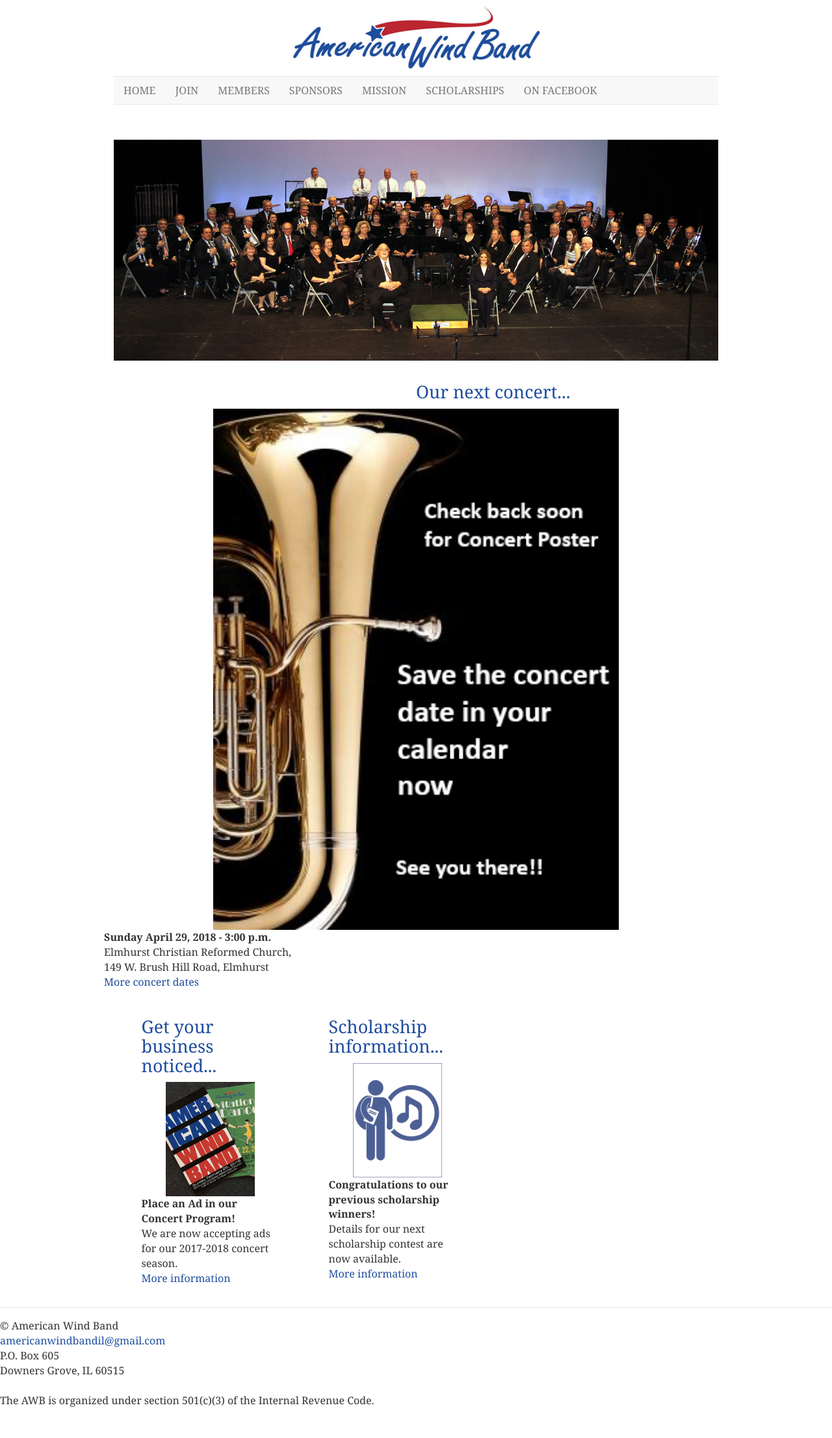
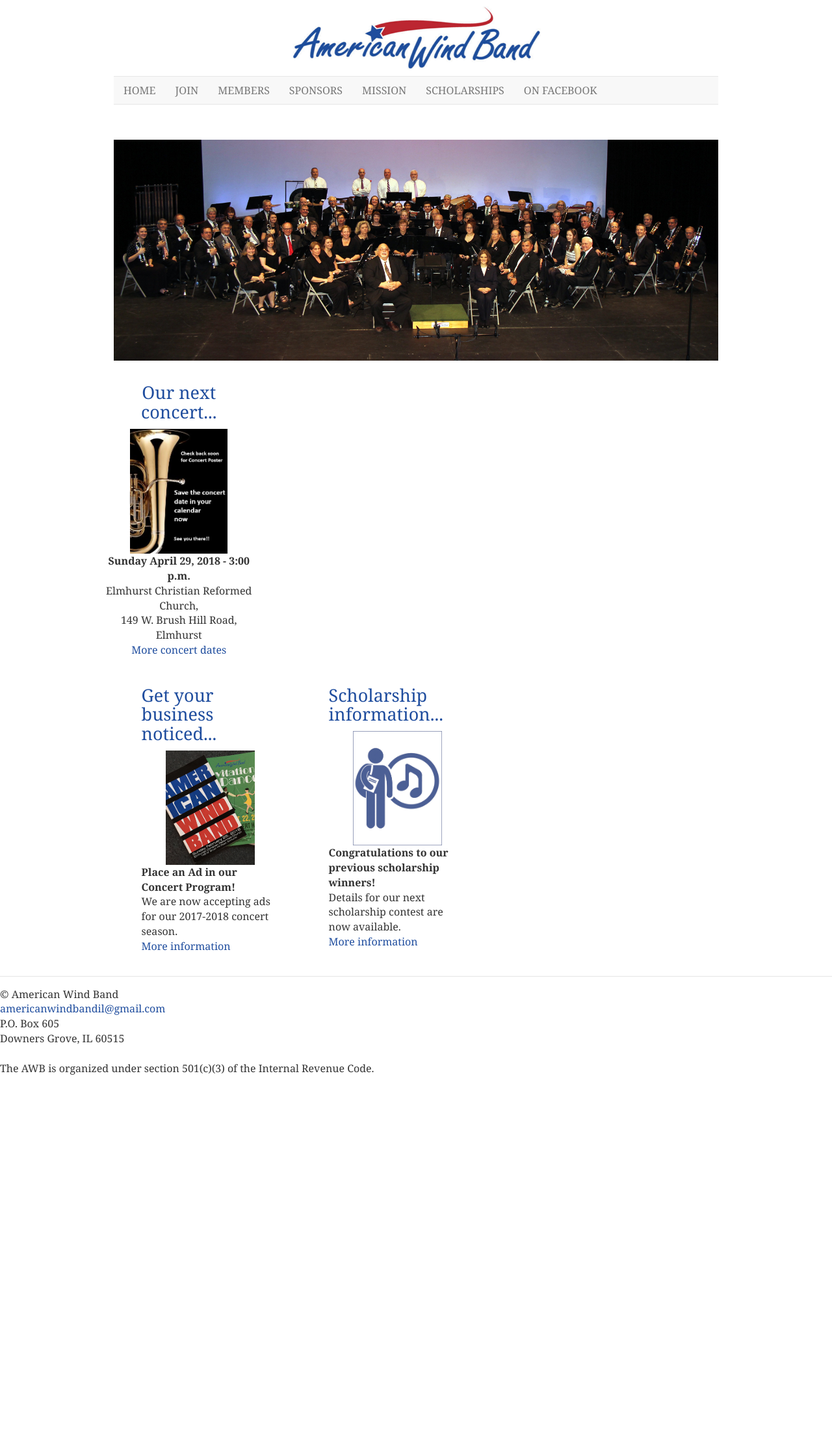
Before and after one commit to americanwindband/americanwindband.github.io, a Jekyll site: the page built from index.html, in a window 1280 px wide. Shown: the whole page at 65% size. Built offline with Jekyll 4.4.1, drawn with Linux system fonts in a browser that asks for light colours; after the commit the page ends 1703 px from its top, so only the background shows below that.

Commit message:
Add files via upload

```diff
--- a/css/index-styles.css
+++ b/css/index-styles.css
@@ -29,8 +29,9 @@
     display: block;
 }
 
-.section-next-concert-tile img {
-    text-align: center;
+.section-next-concert-tile {
+	width: 24%;
+	text-align: center;
     background-color: rgba(255,255,255,0.75);
 }
 
```
